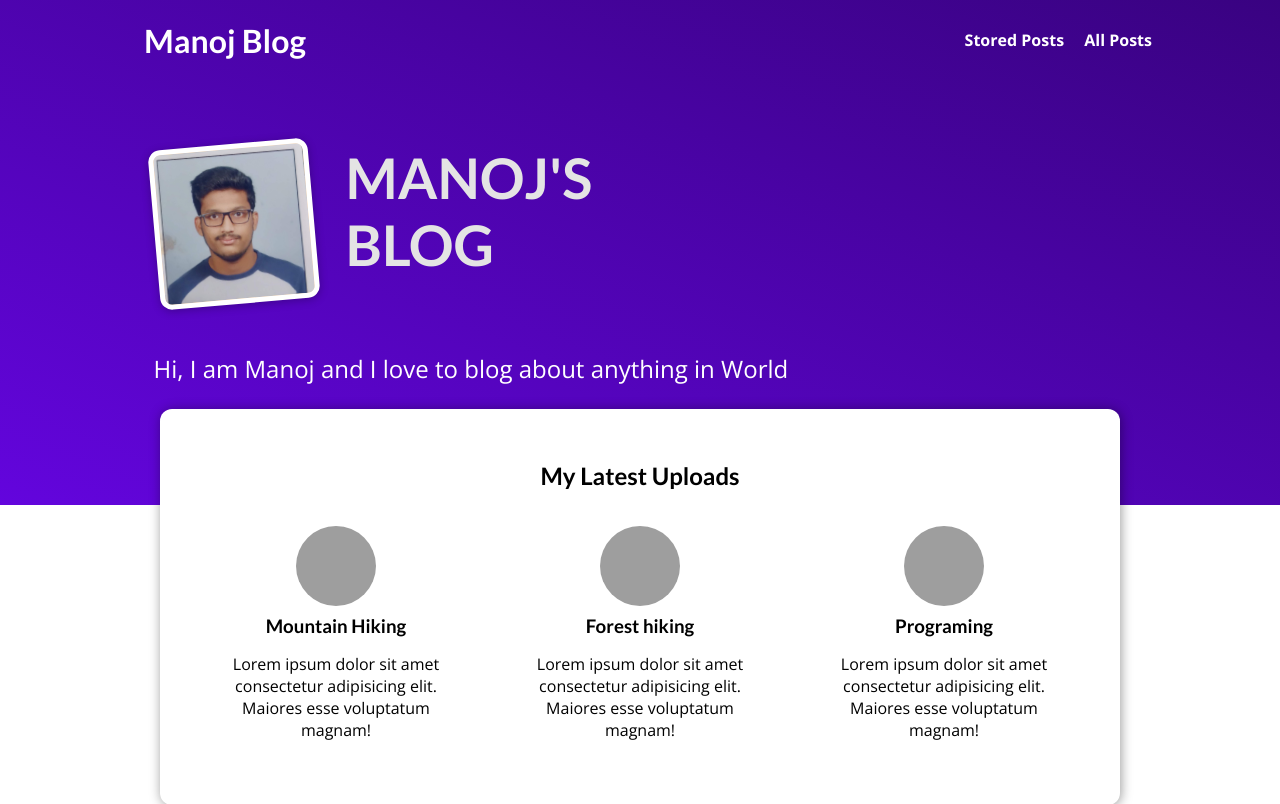
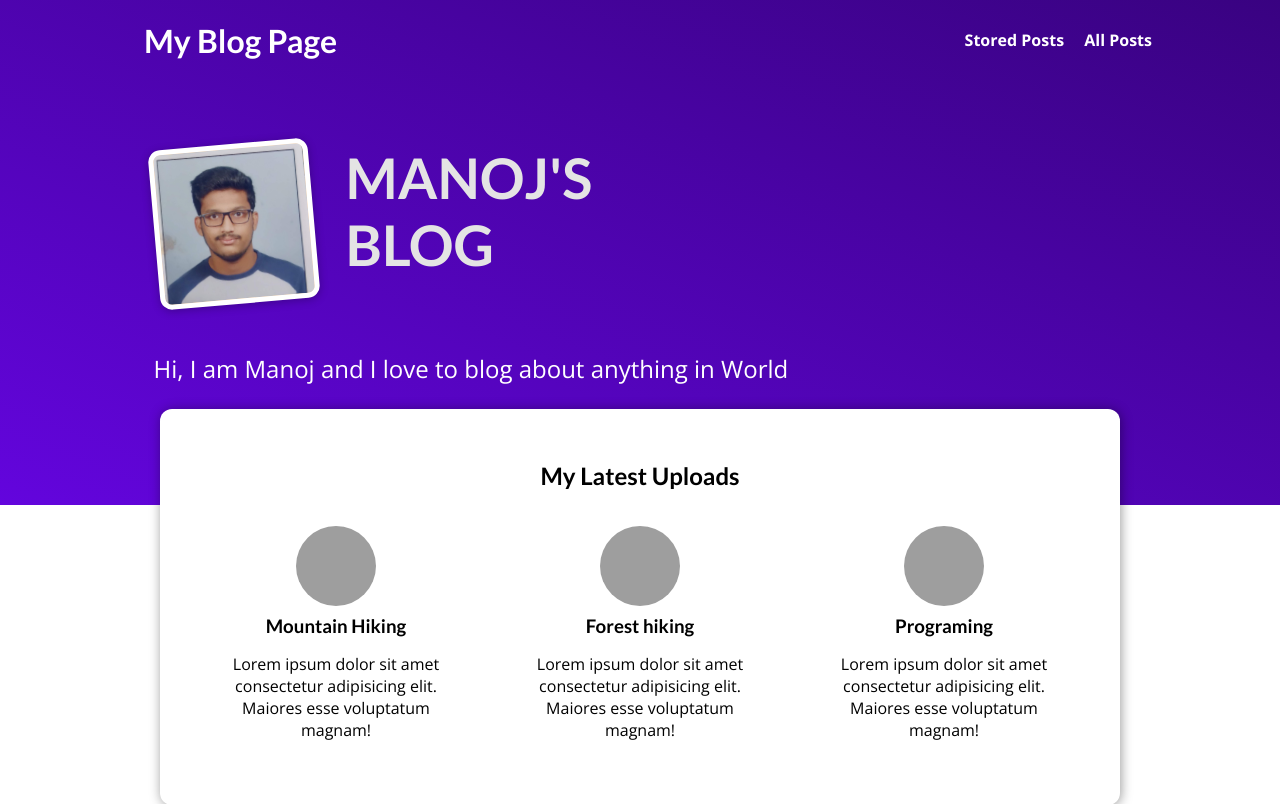
Before and after one commit to ManojKartheek/My-Blog-Website, a Django app: page / in a window 1280 px wide. Shown: the top 804 px of the page. Run offline with Django 5.2, Linux system fonts and the light colour scheme; data comes from the database, SQL or seed files in the repository; grey boxes are pictures that could not be loaded.

Commit message:
Changed manin heading

```diff
--- a/blog/templates/blog/index.html
+++ b/blog/templates/blog/index.html
@@ -2,7 +2,7 @@
 {% load static %}
 
 
-{% block title %} My Blog Page{% endblock title %}
+{% block title %} My Blog{% endblock title %}
 
 {% block css_files %}
     <link rel="stylesheet" href="{% static "blog/post.css" %}">
--- a/templates/base.html
+++ b/templates/base.html
@@ -11,7 +11,7 @@
 </head>
 <body>
     <header id="main-navigation">
-        <h1><a href="{% url "starting-page" %}">Manoj Blog</a></h1>
+        <h1><a href="{% url "starting-page" %}">My Blog Page</a></h1>
         <nav>
             <a href="{% url "read-later" %}">Stored Posts</a>
             <a href="{% url "posts-page" %}">All Posts</a>
```
